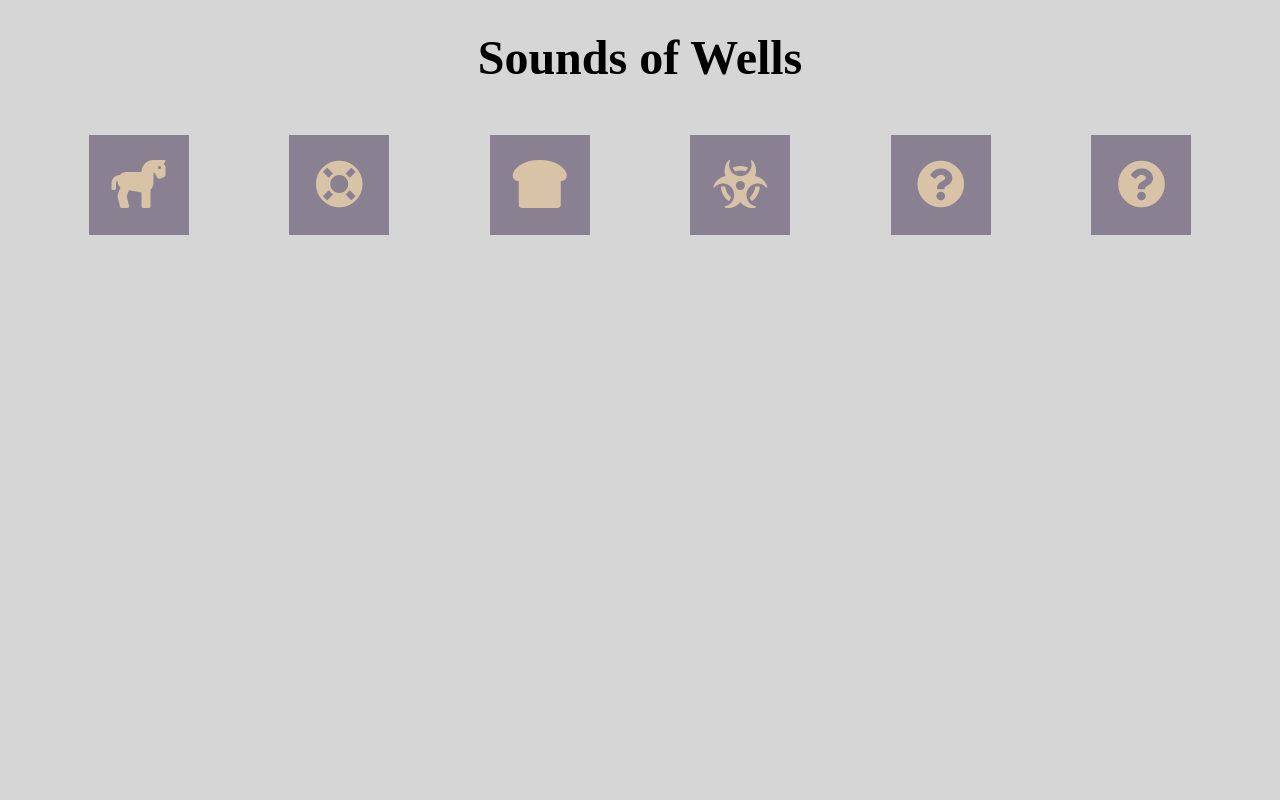
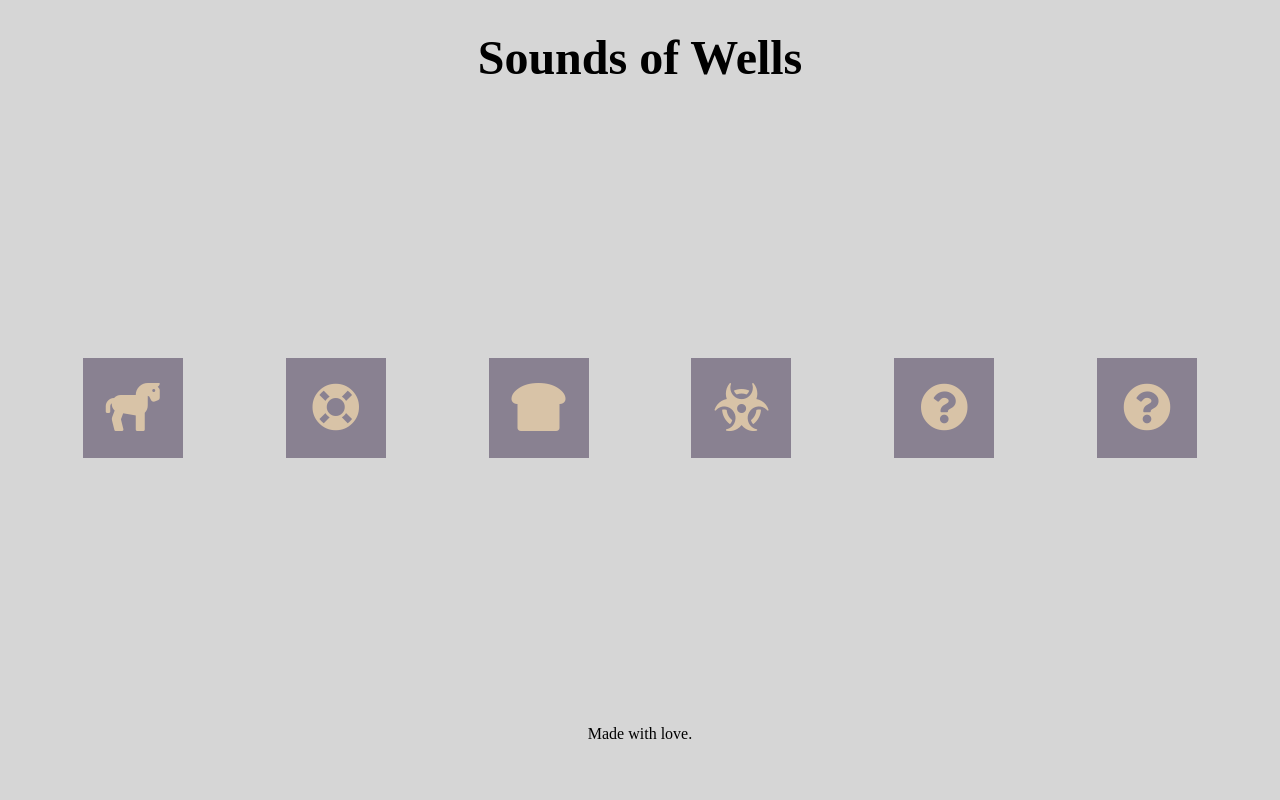
Before and after one commit to llewelyn-williams/sounds-of-wells, a plain HTML site: page index.html in a window 1280 px wide. Drawn offline with Linux system fonts and the light colour scheme.

Commit message:
style: Add fixed footer
Also alter some flex styles and update CSS and semantic HTML a little.

```diff
--- a/assets/css/style.css
+++ b/assets/css/style.css
@@ -1,14 +1,19 @@
 body {
     background-color: rgb(214, 214, 214);
+    min-height: 100vh;
+    display: flex;
+    flex-direction: column;
+    margin: 0;
 }
 
-.main-section {
+main {
     display: flex;
     flex-wrap: wrap;
     flex-direction: row;
     text-align: center;
     justify-content: space-evenly;
     align-items: center;
+    flex-grow: 1;
 }
 
 .card {
@@ -32,3 +37,9 @@ i {
     padding: 15px;
     font-size: 3rem;
 }
+
+footer {
+    height: 50px;
+    padding: 25px;
+    text-align: center;
+}
--- a/index.html
+++ b/index.html
@@ -9,15 +9,18 @@
     <link rel="stylesheet" href="https://use.fontawesome.com/releases/v5.15.3/css/all.css" integrity="sha384-SZXxX4whJ79/gErwcOYf+zWLeJdY/qpuqC4cAa9rOGUstPomtqpuNWT9wdPEn2fk" crossorigin="anonymous">
 </head>
 <body>
-    <Header>Sounds of Wells</Header>
-    <section class="main-section">
+    <header>Sounds of Wells</header>
+    <main class="main-section">
         <div class="card" id="card1"><i class="fas fa-horse"></i></div>
         <div class="card" id="card2"><i class="fas fa-life-ring"></i></div>
         <div class="card" id="card3"><i class="fas fa-bread-slice"></i></div>
         <div class="card" id="card4"><i class="fas fa-biohazard"></i></div>
         <div class="card" id="card5"><i class="fas fa-question-circle"></i></div>
         <div class="card" id="card6"><i class="fas fa-question-circle"></i></div>
-    </section>
+    </main>
+    <footer>
+        Made with love.
+    </footer>
     <script src="assets/js/script.js" type="text/javascript"></script>
 </body>
 </html>
```
Also changed, not shown: 1 other file.
